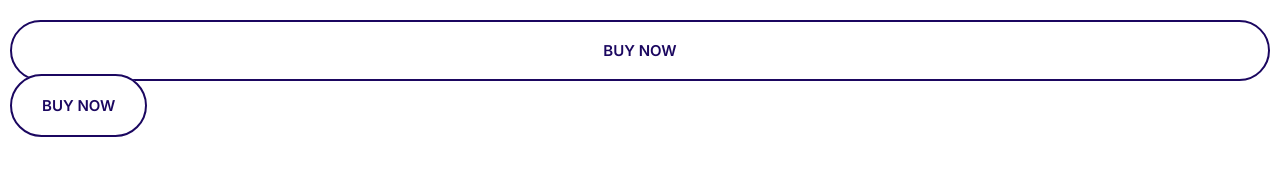
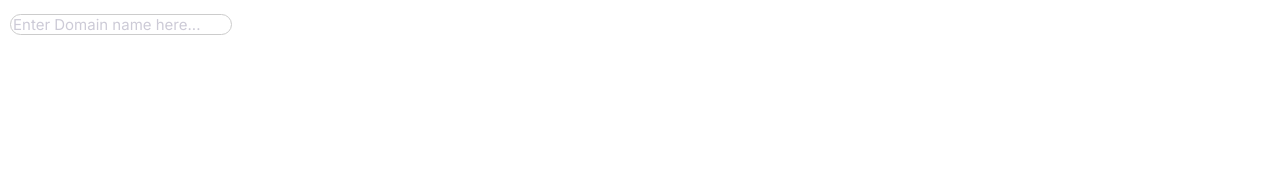
Before and after one commit to Matthew-Elliott91/moshify-learning, a plain HTML site: page index.html in a window 1280 px wide. Drawn offline with Linux system fonts and the light colour scheme.

Commit message:
Defined and styled the inputs

```diff
--- a/css/styles.css
+++ b/css/styles.css
@@ -239,3 +239,22 @@ a {
         font-size: 1.5rem;
     }
 }
+
+.input {
+    border-radius: 30px;
+    border: 1px solid #ccc;
+    color: var(--color-headings);
+    font-size: 2rem;
+    outline: 0;
+    padding: 1.5rem 3,5rem;
+}
+
+::placeholder {
+    color: #cdcbd7;
+}
+
+@media screen and (min-width: 1024px) {
+    .input {
+        font-size: 1.5rem;
+    }
+}
--- a/index.html
+++ b/index.html
@@ -15,7 +15,6 @@
     <title>Document</title>
   </head>
   <body>
-    <button class="btn btn--block btn--outline">Buy Now</button>
-    <a href="#" class="btn btn--outline">Buy Now</a>
+    <input type="text" class="input" placeholder="Enter Domain name here..." />
   </body>
 </html>
```
Also changed, not shown: components/input.html (added, +1 -0 lines).
